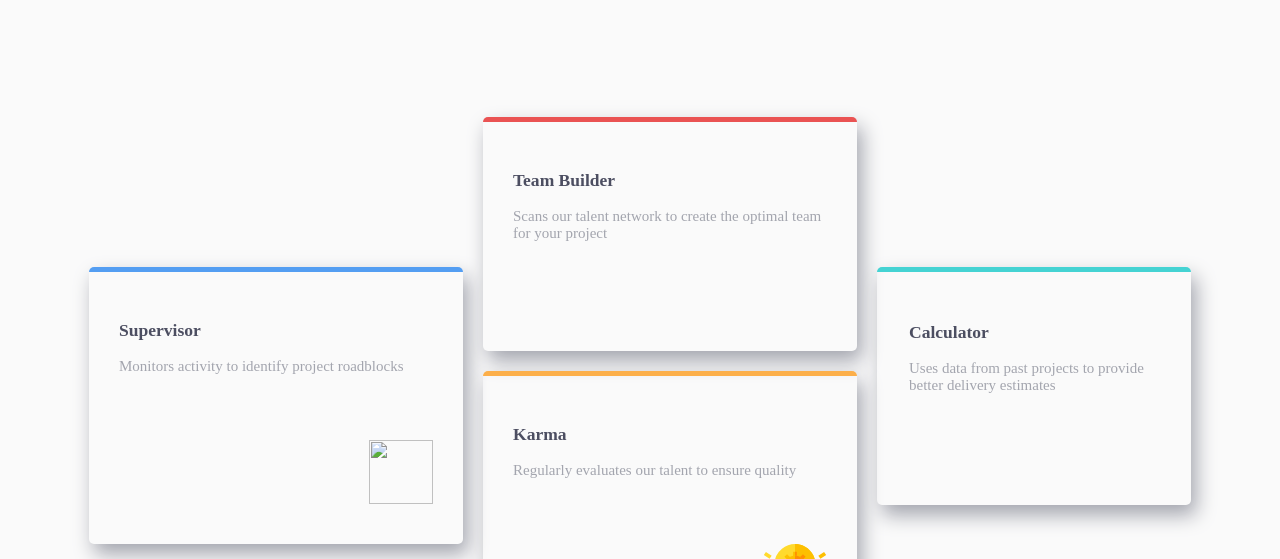
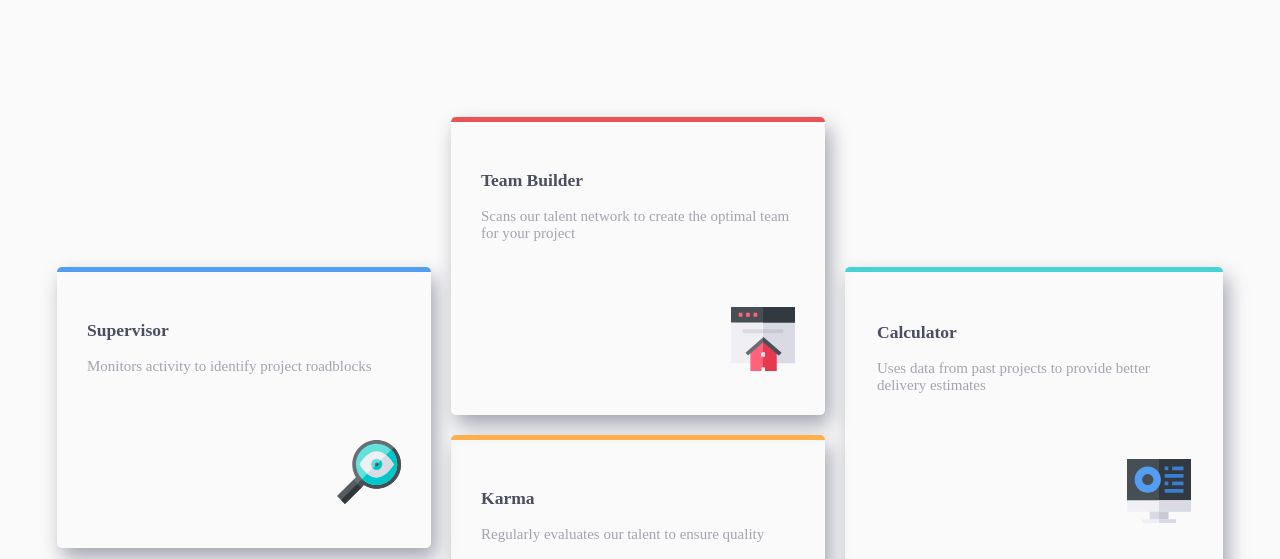
Before and after one commit to exploitenomah/fourcardfeature, a plain HTML site: page index.html in a window 1280 px wide. Shown: the part 241-800 px from the top of the page. Drawn offline with Linux system fonts and the light colour scheme; files whose address does not match are found by name.

Commit message:
Update index.html

```diff
--- a/index.html
+++ b/index.html
@@ -19,7 +19,7 @@
       rel="icon"
       type="image/png"
       sizes="32x32"
-      href="./images/favicon-32x32.png"
+      href="favicon-32x32.png"
     />
 
     <title>Frontend Mentor | Four card feature section</title>
@@ -52,7 +52,7 @@
         <div class="div1">
           <h3 class="sup">Supervisor</h3>
           <p class="p1">Monitors activity to identify project roadblocks</p>
-          <img src="images/icon-supervisor.svg
+          <img src="icon-supervisor.svg
           " alt="" width="64px" height="64px">
         </div>
         <div class="minordiv">
@@ -62,7 +62,7 @@
               Scans our talent network to create the optimal team for your
               project
             </p>
-            <img src="images/icon-team-builder.svg" alt="">
+            <img src="icon-team-builder.svg" alt="">
           </div>
           <div class="div3">
             <h3 class="kar">Karma</h3>
@@ -77,7 +77,7 @@
           <p class="p4">
             Uses data from past projects to provide better delivery estimates
           </p>
-          <img src="images/icon-calculator.svg" alt="">
+          <img src="icon-calculator.svg" alt="">
         </div>
       </div>
     </div>
```
